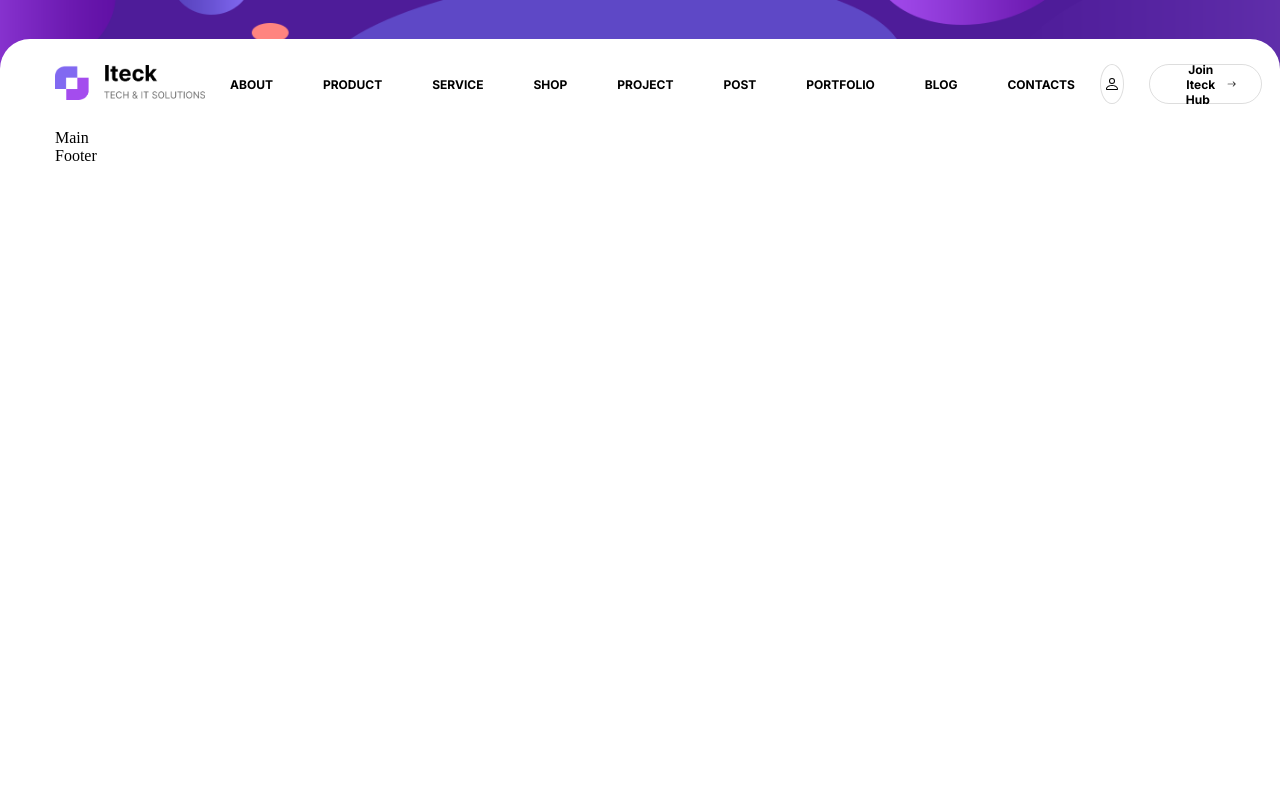
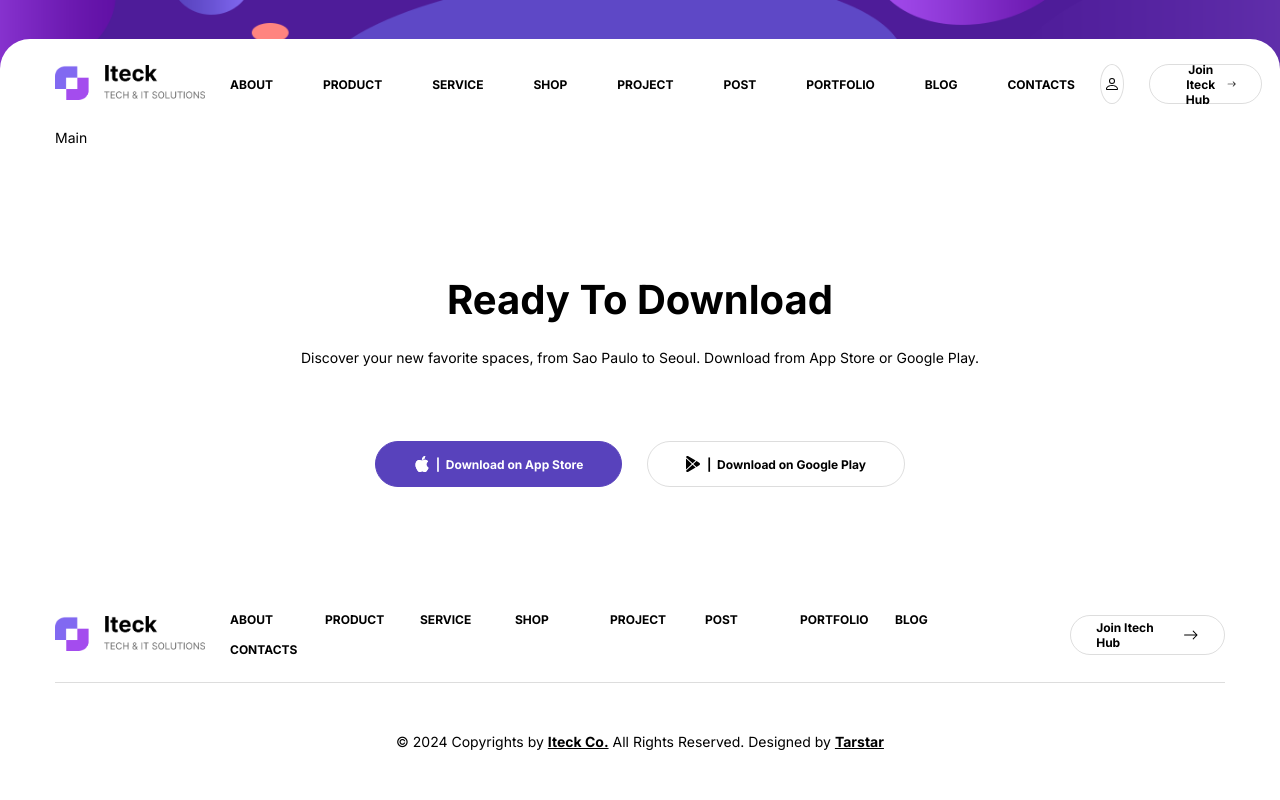
Before and after one commit to Taromtiger/Iteck, a website built with Vite: page index.html in a window 1280 px wide. Built offline with nearby package versions, Linux system fonts and the light colour scheme.

Commit message:
footer, footer styles, text styles

```diff
--- a/index.html
+++ b/index.html
@@ -13,10 +13,7 @@
       <div class="container header__container">
         <div>
           <a href="#">
-            <img
-              class="header__logo"
-              src="./assets/images/logo.png"
-              alt="company logo"
+            <img class="logo" src="./assets/images/logo.png" alt="company logo"
           /></a>
         </div>
 
@@ -85,6 +82,120 @@
       <div class="container">Main</div>
     </main>
 
-    <footer><div class="container">Footer</div></footer>
+    <footer>
+      <div class="container footer__container">
+        <div class="footer__top">
+          <p class="text_biggest">Ready To Download</p>
+          <p>
+            Discover your new favorite spaces, from Sao Paulo to Seoul. Download
+            from App Store or Google Play.
+          </p>
+
+          <div class="footer__buttons">
+            <a
+              href="https://www.apple.com/app-store/"
+              target="_blank"
+              class="button button_bigger button_active"
+            >
+              <svg
+                xmlns="http://www.w3.org/2000/svg"
+                width="16"
+                height="16"
+                fill="currentColor"
+                class="bi bi-apple"
+                viewBox="0 0 16 16"
+              >
+                <path
+                  d="M11.182.008C11.148-.03 9.923.023 8.857 1.18c-1.066 1.156-.902 2.482-.878 2.516.024.034 1.52.087 2.475-1.258.955-1.345.762-2.391.728-2.43Zm3.314 11.733c-.048-.096-2.325-1.234-2.113-3.422.212-2.189 1.675-2.789 1.698-2.854.023-.065-.597-.79-1.254-1.157a3.692 3.692 0 0 0-1.563-.434c-.108-.003-.483-.095-1.254.116-.508.139-1.653.589-1.968.607-.316.018-1.256-.522-2.267-.665-.647-.125-1.333.131-1.824.328-.49.196-1.422.754-2.074 2.237-.652 1.482-.311 3.83-.067 4.56.244.729.625 1.924 1.273 2.796.576.984 1.34 1.667 1.659 1.899.319.232 1.219.386 1.843.067.502-.308 1.408-.485 1.766-.472.357.013 1.061.154 1.782.539.571.197 1.111.115 1.652-.105.541-.221 1.324-1.059 2.238-2.758.347-.79.505-1.217.473-1.282Z"
+                />
+                <path
+                  d="M11.182.008C11.148-.03 9.923.023 8.857 1.18c-1.066 1.156-.902 2.482-.878 2.516.024.034 1.52.087 2.475-1.258.955-1.345.762-2.391.728-2.43Zm3.314 11.733c-.048-.096-2.325-1.234-2.113-3.422.212-2.189 1.675-2.789 1.698-2.854.023-.065-.597-.79-1.254-1.157a3.692 3.692 0 0 0-1.563-.434c-.108-.003-.483-.095-1.254.116-.508.139-1.653.589-1.968.607-.316.018-1.256-.522-2.267-.665-.647-.125-1.333.131-1.824.328-.49.196-1.422.754-2.074 2.237-.652 1.482-.311 3.83-.067 4.56.244.729.625 1.924 1.273 2.796.576.984 1.34 1.667 1.659 1.899.319.232 1.219.386 1.843.067.502-.308 1.408-.485 1.766-.472.357.013 1.061.154 1.782.539.571.197 1.111.115 1.652-.105.541-.221 1.324-1.059 2.238-2.758.347-.79.505-1.217.473-1.282Z"
+                />
+              </svg>
+              &nbsp;&nbsp;|&nbsp;&nbsp;Download on App Store
+            </a>
+            <a
+              href="https://play.google.com/store"
+              target="_blank"
+              class="button button_bigger"
+            >
+              <svg
+                xmlns="http://www.w3.org/2000/svg"
+                width="16"
+                height="16"
+                fill="currentColor"
+                class="bi bi-google-play"
+                viewBox="0 0 16 16"
+              >
+                <path
+                  d="M14.222 9.374c1.037-.61 1.037-2.137 0-2.748L11.528 5.04 8.32 8l3.207 2.96 2.694-1.586Zm-3.595 2.116L7.583 8.68 1.03 14.73c.201 1.029 1.36 1.61 2.303 1.055l7.294-4.295ZM1 13.396V2.603L6.846 8 1 13.396ZM1.03 1.27l6.553 6.05 3.044-2.81L3.333.215C2.39-.341 1.231.24 1.03 1.27Z"
+                />
+              </svg>
+              &nbsp;&nbsp;|&nbsp;&nbsp;Download on Google Play</a
+            >
+          </div>
+        </div>
+
+        <div class="footer__center">
+          <a href="#">
+            <img class="logo" src="./assets/images/logo.png" alt="company logo"
+          /></a>
+
+          <nav class="navigation footer__navigation">
+            <ul>
+              <li>
+                <a class="link" href="./pages/about/index.html">About</a>
+              </li>
+              <li>
+                <a class="link" href="./pages/product/index.html">Product</a>
+              </li>
+              <li>
+                <a class="link" href="./pages/service/index.html">Service</a>
+              </li>
+              <li><a class="link" href="./pages/shop/index.html">Shop</a></li>
+              <li>
+                <a class="link" href="./pages/project/index.html">Project</a>
+              </li>
+              <li><a class="link" href="./pages/post/index.html">Post</a></li>
+              <li>
+                <a class="link" href="./pages/portfolio/index.html"
+                  >Portfolio</a
+                >
+              </li>
+              <li><a class="link" href="./pages/blog/index.html">Blog</a></li>
+              <li>
+                <a class="link" href="./pages/contacts/index.html">Contacts</a>
+              </li>
+            </ul>
+          </nav>
+
+        </nav>
+        <a href="pages/contact/index.html" class="button footer__button">
+          Join Itech Hub&nbsp;&nbsp;
+          <svg
+            xmlns="http://www.w3.org/2000/svg"
+            width="16"
+            height="16"
+            fill="currentColor"
+            class="bi bi-arrow-right"
+            viewBox="0 0 16 16"
+          >
+            <path
+              fill-rule="evenodd"
+              d="M1 8a.5.5 0 0 1 .5-.5h11.793l-3.147-3.146a.5.5 0 0 1 .708-.708l4 4a.5.5 0 0 1 0 .708l-4 4a.5.5 0 0 1-.708-.708L13.293 8.5H1.5A.5.5 0 0 1 1 8z"
+            />
+          </svg>
+        </a>
+      </div>
+      <div class="footer__bottom">
+        © 2024 Copyrights by <a href="#" class="link">Iteck Co.</a> All Rights
+        Reserved. Designed by
+        <a class="link" href="https://github.com/Taromtiger?tab=repositories" target="_blank"
+          >Tarstar</a
+        >
+      </div>
+        </div>
+      </div>
+    </footer>
   </body>
 </html>
--- a/style.scss
+++ b/style.scss
@@ -1,16 +1,23 @@
 @use './styles/global';
-@import url('https://fonts.googleapis.com/css2?family=Inter:wght@700&display=swap');
+@import url('https://fonts.googleapis.com/css2?family=Inter:wght@100..900&display=swap');
 
 html {
   background-color: var(--white-color);
   color: var(--black-color);
   box-sizing: border-box;
+  font: var(--default-font);
 }
 
 *,
 *::before,
 *::after {
   box-sizing: inherit;
+}
+
+body {
+  display: flex;
+  flex-direction: column;
+  min-height: 100vh;
 }
 
 body,
--- a/styles/buttons.scss
+++ b/styles/buttons.scss
@@ -8,6 +8,8 @@
   padding: 0 var(--gap);
   height: var(--size);
   border: 1px solid var(--grey-color);
+
+  color: var(--black-color);
   transition: var(--transition);
   border-radius: var(--size);
   font: var(--smaller-font);
@@ -30,4 +32,19 @@
     width: var(--size);
     border-radius: 50%;
   }
+
+  &_active {
+    border-color: var(--violett-color);
+    background-color: var(--violett-color);
+    color: var(--white-color);
+
+    svg > path {
+      transition: fill var(--white-color);
+    }
+  }
+
+  &_bigger {
+    height: calc(var(--size) * 1.15);
+    padding: 0 calc(var(--gap) * 1.5);
+  }
 }
--- /dev/null
+++ b/styles/footer.scss
@@ -0,0 +1,59 @@
+footer {
+  margin-top: auto;
+}
+
+.footer__container {
+  gap: calc(var(--gap) * 2);
+  padding: calc(var(--gap) * 2) 0;
+}
+
+.footer__container,
+.footer__top {
+  display: flex;
+  flex-direction: column;
+  align-items: center;
+}
+
+.footer__top {
+  gap: var(--gap);
+}
+
+.footer__navigation ul {
+  flex-wrap: wrap;
+
+  li {
+    display: flex;
+    width: 80px;
+    align-self: start;
+  }
+}
+
+.footer__center {
+  width: 100%;
+  display: flex;
+  justify-content: space-between;
+  align-items: center;
+  gap: var(--gap);
+  padding: var(--gap) 0;
+  border-bottom: 1px solid var(--grey-color);
+}
+
+.footer__buttons {
+  display: flex;
+  gap: var(--gap);
+  margin: calc(var(--gap) * 2) 0;
+}
+
+.footer__language {
+  width: 208px;
+}
+
+.footer__navigation ul {
+  gap: 15px;
+}
+
+.footer__bottom {
+  a {
+    text-decoration: underline;
+  }
+}
--- a/styles/global.scss
+++ b/styles/global.scss
@@ -3,3 +3,5 @@
 @use 'colors';
 @use 'layout';
 @use 'header';
+@use 'footer';
+@use 'text';
--- a/styles/header.scss
+++ b/styles/header.scss
@@ -24,20 +24,21 @@ header {
     gap: var(--gap);
   }
 
-  .navigation ul {
-    display: flex;
-    gap: calc(var(--gap) * 2);
-    font: var(--smaller-font);
-    text-transform: uppercase;
-  }
-
   .header__buttons {
+    width: 208px;
     display: flex;
     gap: var(--gap);
   }
+}
 
-  .header__logo {
-    width: 150px;
-    height: 35px;
-  }
+.navigation ul {
+  display: flex;
+  gap: calc(var(--gap) * 2);
+  font: var(--smaller-font);
+  text-transform: uppercase;
 }
+
+.logo {
+  width: 150px;
+  height: 35px;
+}
--- /dev/null
+++ b/styles/text.scss
@@ -0,0 +1,5 @@
+.text {
+  &_biggest {
+    font: var(--biggest-font);
+  }
+}
--- a/styles/variables.scss
+++ b/styles/variables.scss
@@ -6,7 +6,9 @@ $large: 1400px;
 
 :root {
   // font
+  --default-font: 400 14px 'Inter', sans-serif;
   --smaller-font: 700 12px 'Inter', sans-serif;
+  --biggest-font: 700 40px 'Inter', sans-serif;
 
   // spacers
   --gap: 25px;
```
